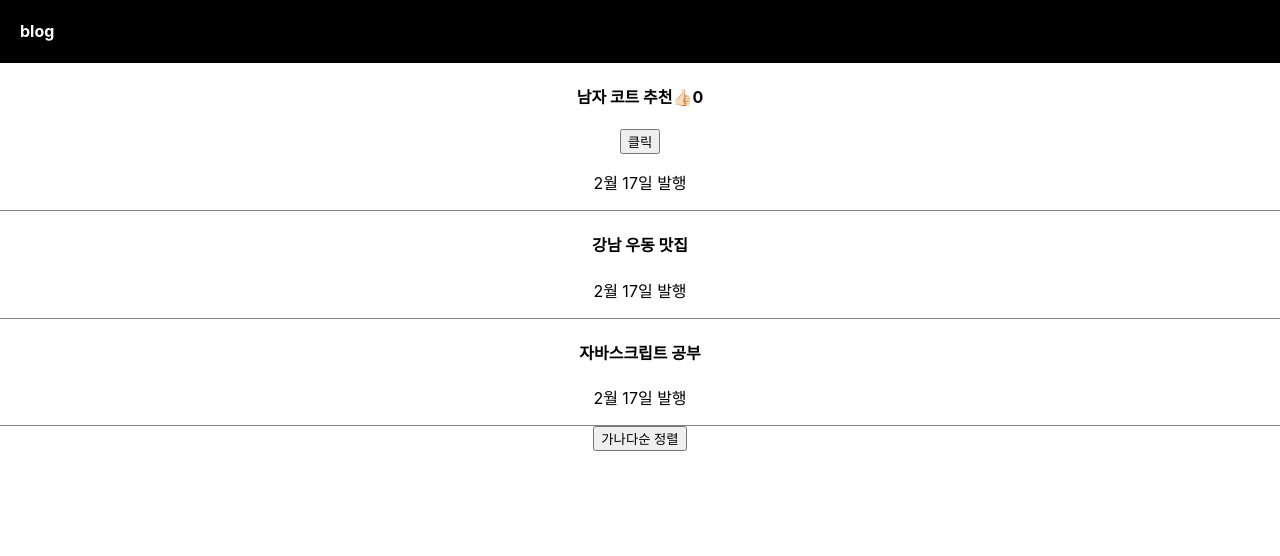
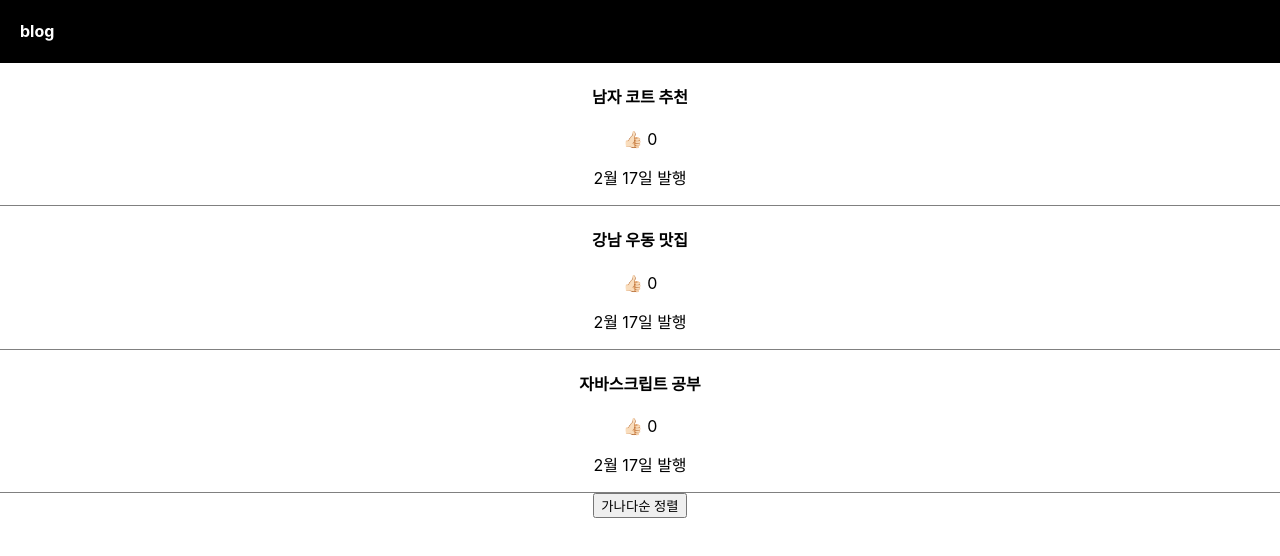
Before and after one commit to ChanghyeonO/React-exercise, a React (Create React App) app: page / in a window 1280 px wide. Shown: the top 556 px of the page. Built offline with nearby package versions, Linux system fonts and the light colour scheme.

Commit message:
feat : map 반복문을 사용해 불필요하게 반복되는 코드를 줄임

```diff
--- a/src/App.js
+++ b/src/App.js
@@ -5,7 +5,7 @@ import { useState } from 'react';
 function App() {
 
   const [listTitle, setListTitle] = useState(['남자 코트 추천', '강남 우동 맛집', '자바스크립트 공부']);
-  const [thumb, setThumb] = useState(0);
+  const [thumb, setThumb] = useState([0, 0, 0]);
   const [modal, setModal] = useState(false);
 
   return (
@@ -13,34 +13,26 @@ function App() {
       <div className='black-nav'>
         <h4>blog</h4>
       </div>
-
-      <div className='list'>
-
-        <h4>{listTitle[0]}
-          <span onClick={() => {
-            setThumb(thumb + 1)
-          }}>👍🏻
-          </span>
-          {thumb}
-        </h4>
-
-        <button onClick={() => {
-          const copy = [...listTitle];
-          copy[0] = '여자 코트 추천';
-          setListTitle(copy)
-        }}>클릭
-        </button>
-
-        <p>2월 17일 발행</p>
-      </div>
-      <div className='list'>
-        <h4>{listTitle[1]}</h4>
-        <p>2월 17일 발행</p>
-      </div>
-      <div className='list'>
-        <h4>{listTitle[2]}</h4>
-        <p>2월 17일 발행</p>
-      </div>
+      {
+        listTitle.map(function (para, i) {
+          return (
+            <div className='list' key={i}>
+              <h4 onClick={() => {
+                modal == false ? setModal(true) : setModal(false)
+              }}>{listTitle[i]}
+              </h4>
+              <span onClick={() => {
+                let copyThumb = [...thumb];
+                copyThumb[i] = copyThumb[i] + 1;
+                setThumb(copyThumb)
+              }}>
+                👍🏻   {thumb[i]}
+              </span>
+              <p>2월 17일 발행</p>
+            </div>
+          )
+        })
+      }
 
       <button onClick={() => {
         let copySort = [...listTitle];
@@ -55,6 +47,8 @@ function App() {
     </div>
   );
 }
+
+
 const Modal = () => {
   return (
     <div className='modal'>
```
